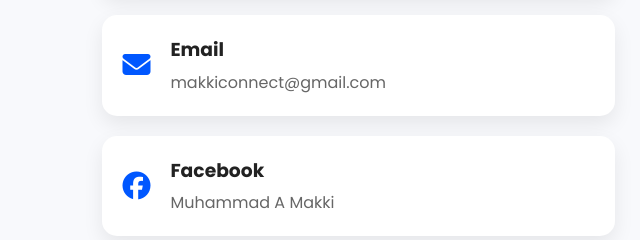
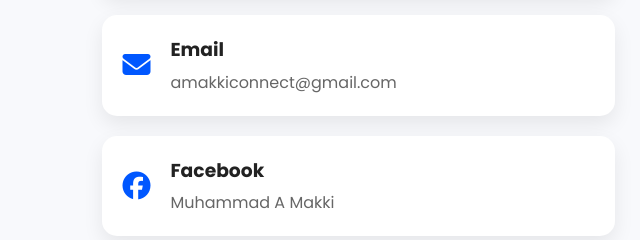
Before and after one commit to amakkimuhammad-hash/data, a plain HTML site: page index.html in a window 1280 px wide. Shown: the part 4767-5007 px from the top of the page, 0-640 px from the left. Drawn offline with Linux system fonts and the light colour scheme.

Commit message:
updated page

```diff
--- a/index.html
+++ b/index.html
@@ -317,7 +317,7 @@
                 <i class="fa-solid fa-envelope"></i>
                 <div>
                     <h3>Email</h3>
-                    <p>makkiconnect@gmail.com</p>
+                    <p>amakkiconnect@gmail.com</p>
                 </div>
             </div>
 
```
